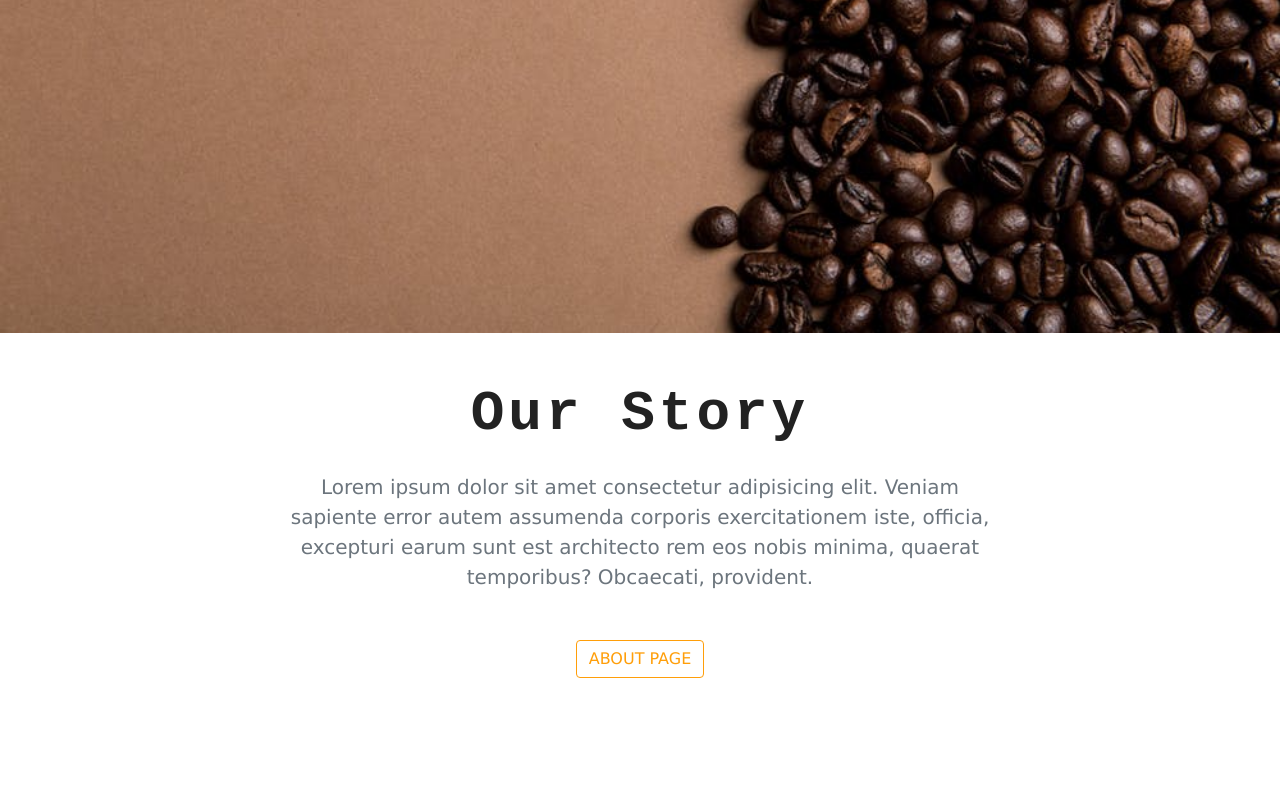
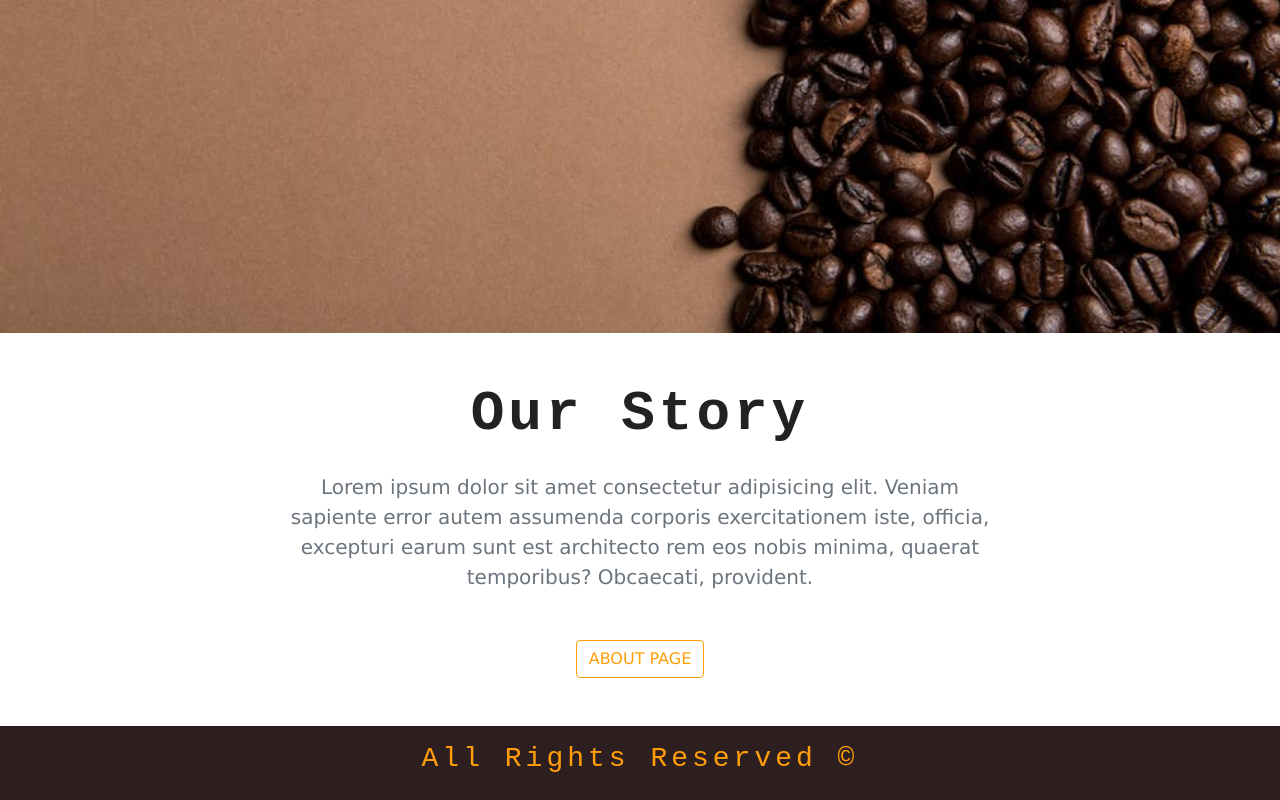
Before and after one commit to bdmllc/coffee-2, a Gatsby site: page / in a window 1280 px wide. Shown: the part 541-1341 px from the top of the page. Before the commit the page ends 1267 px from the top, so only its background shows below. Built offline with nearby package versions, Linux system fonts and the light colour scheme; Gatsby itself is replaced by a stand-in of ours.

Commit message:
another commit

```diff
--- /dev/null
+++ b/src/components/Globals/Footer.js
@@ -0,0 +1,17 @@
+import React from "react"
+
+export default function Footer() {
+  return (
+    <footer className="footer py-3">
+      <div className="container">
+        <div className="row">
+          <div className="col-10 mx-auto col-md-6 text-yellow text-center text-capitalize">
+            <h3>
+              all rights reserved &copy;{new Date().getFullYear().toString}
+            </h3>
+          </div>
+        </div>
+      </div>
+    </footer>
+  )
+}
--- a/src/components/layout.css
+++ b/src/components/layout.css
@@ -45,3 +45,7 @@
   background: var(--mainYellow);
   color: var(--mainBrown);
 }
+
+.footer {
+  background: var(--mainBrown);
+}
--- a/src/components/layout.js
+++ b/src/components/layout.js
@@ -13,11 +13,13 @@
 import "./layout.css"
 
 import Navbar from "./Globals/Navbar"
+import Footer from "./Globals/Footer"
 
 const Layout = ({ children }) => (
   <>
     <Navbar />
     {children}
+    <Footer />
   </>
 )
 
```
